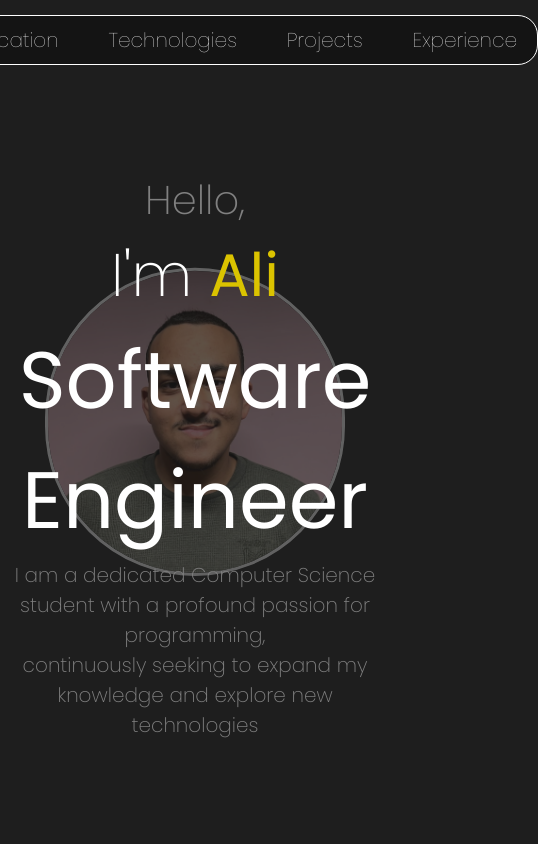
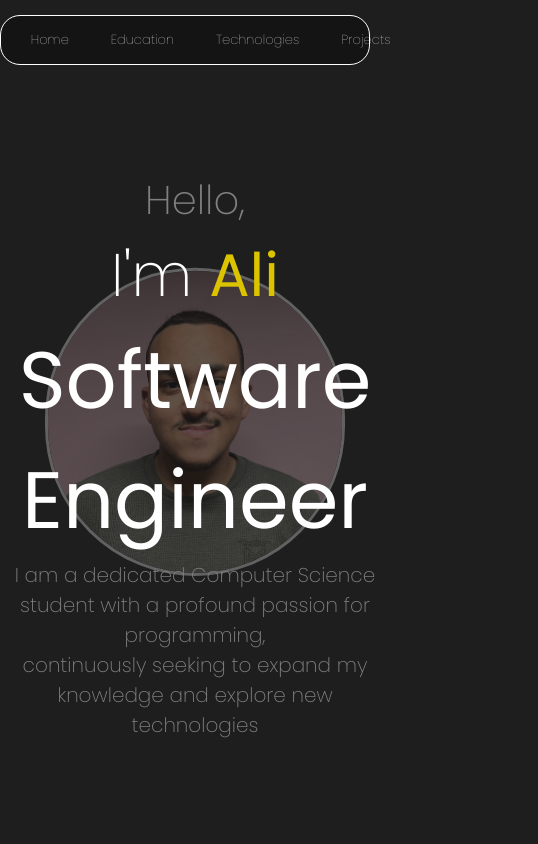
Before and after one commit to ShinigamiDesu/AliWeb-Portfolio, a React (Create React App) app: page / in a window 390 px wide. Shown: the top 844 px of the page, 538 px wide, since content can reach past the window. Built offline with nearby package versions, Linux system fonts and the light colour scheme.

Commit message:
Changes to navbar

```diff
--- a/src/App.css
+++ b/src/App.css
@@ -89,6 +89,15 @@ body{
     color: #938200;
     transition-duration: 600ms;
     padding-bottom: 5px;
+}
+
+@media (max-width: 500px) {
+    .menu{
+        width: 95%;
+        font-size: 13px;
+        gap: 2px;
+        padding-left: 10px;
+    }
 }
 
 
--- a/src/components/Navbar.js
+++ b/src/components/Navbar.js
@@ -9,7 +9,6 @@ function Navbar() {
             <Link className='menuItem' activeClass='active' to='Education' spy={true} smooth={true} offset={-100} duration={500}>Education</Link>
             <Link className='menuItem' activeClass='active' to='Technology' spy={true} smooth={true} offset={-100} duration={500}>Technologies</Link>
             <Link className='menuItem' activeClass='active' to='Projects' spy={true} smooth={true} offset={-100} duration={500}>Projects</Link>
-            <Link className='menuItem' activeClass='active' to='Experience' spy={true} smooth={true} offset={-100} duration={500}>Experience</Link>
         </div>
     </div>
   )
```
